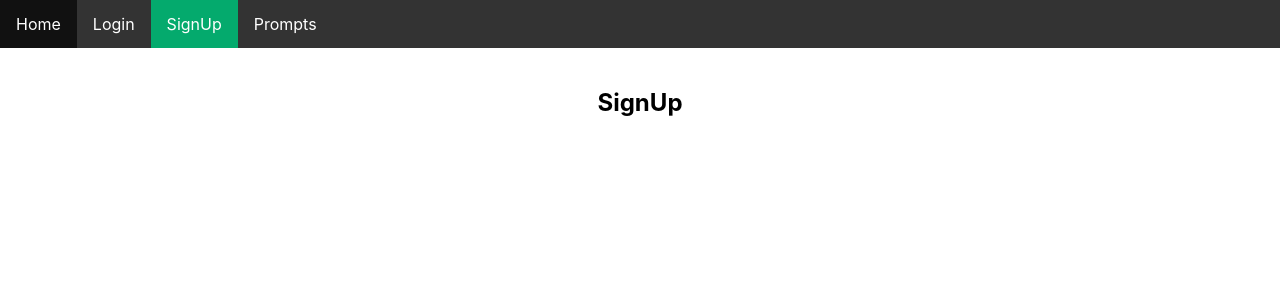
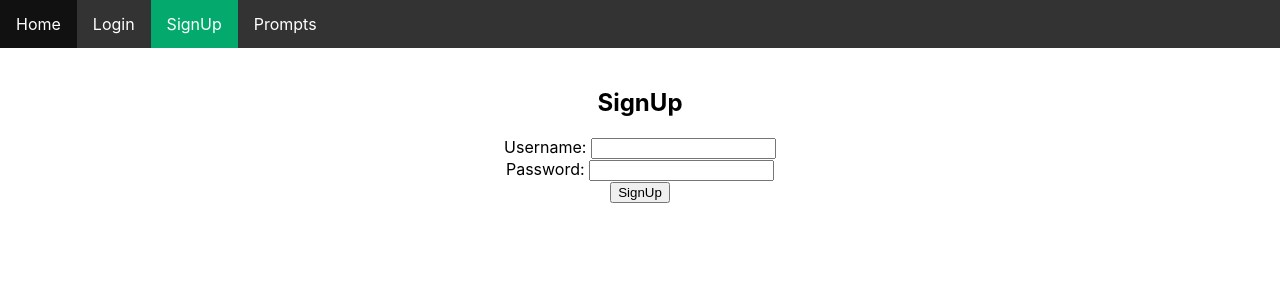
Before and after one commit to celinanperalta/CS-554-FP, a Next.js app in the folder src/client/: page /signup in a window 1280 px wide. Shown: the top 300 px of the page. Built offline with nearby package versions, Linux system fonts and the light colour scheme.

Commit message:
added front end form

```diff
--- a/src/client/pages/signup.tsx
+++ b/src/client/pages/signup.tsx
@@ -4,6 +4,35 @@ const  SignUp = () => {
   return (
     <div className= "app">
       <h2>SignUp</h2>
+      <form
+      method="POST"
+      onSubmit={(e) => {
+        e.preventDefault();
+      }}
+      name="loginForm"
+      // className="center"
+    >
+      <label>
+        <span>Username: </span>
+        <input
+          autoComplete="off"
+          type="text"
+          name="username"
+          // onChange={login}
+        />
+      </label>
+      <br />
+      <label>
+        <span>Password: </span>
+        <input
+          autoComplete="off"
+          type="text"
+          name="password"
+          // onChange={login}
+        />
+      </label>
+    </form>
+    <button type="submit">SignUp</button>
     </div>
   )
 }
```
Also changed, not shown: src/client/pages/login.tsx (+29 -0 lines).
